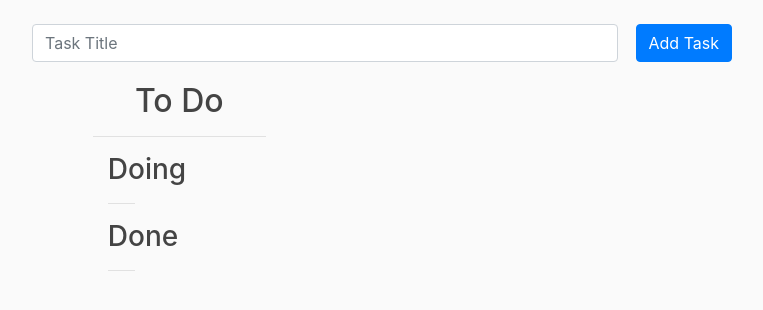
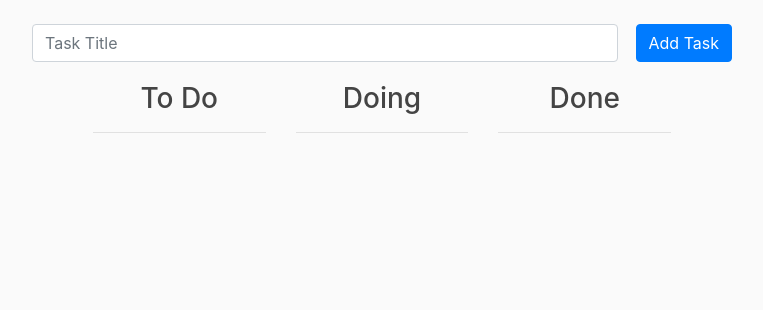
Before and after one commit to hordiienkoalina/kanban, a Flask app: page /board in a window 1280 px wide. Shown: the part 56-366 px from the top of the page, without its empty margins (68-831 px from the left). Run offline with Flask 3, Linux system fonts and the light colour scheme; the visitor is signed in with stand-in values (Sample User, id 1); data that the repository does not hold is empty; some libraries are stand-ins or nearby versions.

Commit message:
Fixed board frontend

```diff
--- a/flaskr/templates/kanban.html
+++ b/flaskr/templates/kanban.html
@@ -13,7 +13,7 @@
             <div class="col-lg-10">
                 <div class="row">
                     <div class="col-sm-4" id="todo-column">
-                        <h2 class="text-center">To Do</h2>
+                        <h3 class="text-center">To Do</h3>
                         <div class="task-container">
                             <hr>
                             {% for task in todo_tasks %}
@@ -35,6 +35,7 @@
                                     </div>
                                 </div>
                             {% endfor %}
+                        </div>
                     </div>
 
                     <div class="col-md-4" id="doing-columns">
@@ -85,4 +86,8 @@
                             {% endfor %}
                         </div>
                     </div>
+                </div>
+            </div>
+        </div>
+    </div>
 {% endblock %}
```
Also changed, not shown: 1 other file. Lines whose indentation alone changed are shown as unchanged.
